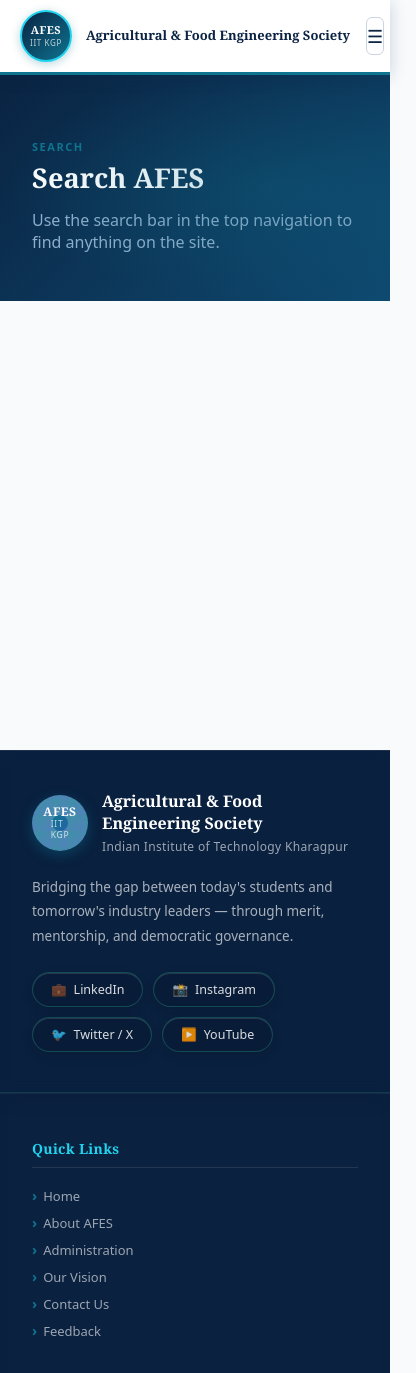
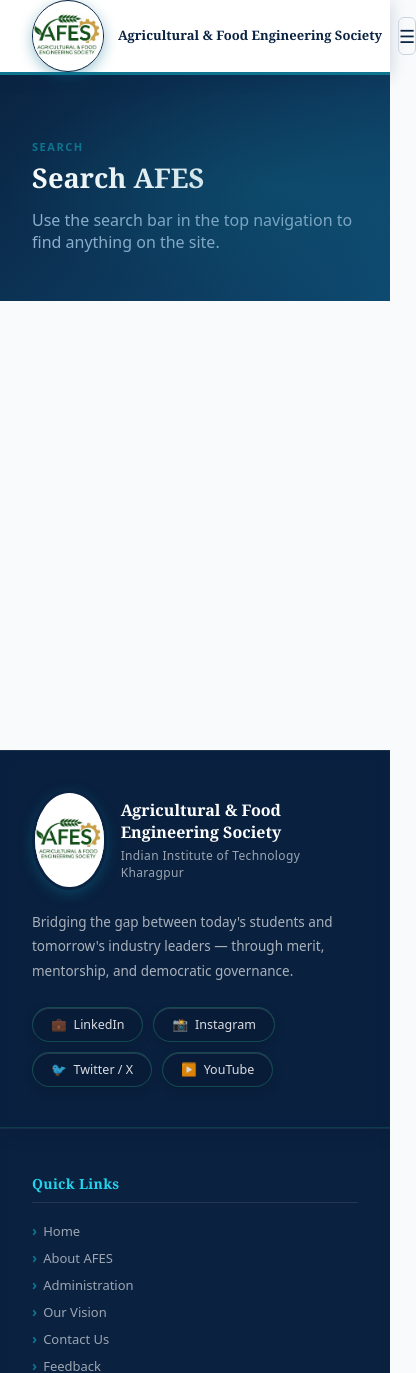
Before and after one commit to Mouli-Mandal/afes_website, a React (Vite) app: page /search in a window 390 px wide. Shown: the top 1373 px of the page, 416 px wide, since content can reach past the window. Built offline with nearby package versions, Linux system fonts and the light colour scheme.

Commit message:
fix achievements and programmes sections  and logo in home page

```diff
--- a/src/components/Footer.jsx
+++ b/src/components/Footer.jsx
@@ -47,8 +47,9 @@ export default function Footer() {
           <div className={styles.topBrandRow}>
             <div className={styles.footerLogo}>
               <div className={styles.footerLogoCircle}>
-                <span className={styles.footerLogoText}>AFES</span>
-                <span className={styles.footerLogoSub}>IIT KGP</span>
+                {/* <span className={styles.footerLogoText}>AFES</span> */}
+                {/* <span className={styles.footerLogoSub}>IIT KGP</span> */}
+                <img src="/logo.png" />
               </div>
               <div>
                 <div className={styles.footerBrandName}>
--- a/src/components/Footer.module.css
+++ b/src/components/Footer.module.css
@@ -67,16 +67,17 @@
 }
 
 .footerLogoCircle {
-    width: 56px;
-    height: 56px;
+    width: 100px;
+    height: 100px;
     border-radius: 50%;
-    background: linear-gradient(135deg, var(--sea) 0%, var(--blue-light) 100%);
+    background: #fff;
     display: flex;
     flex-direction: column;
     align-items: center;
     justify-content: center;
-    border: 20px solid rgba(255, 255, 255, 0.2);
+    border: 3px solid var(--blue-deep);
     box-shadow: 0 4px 14px rgba(14, 116, 144, 0.4);
+    overflow:hidden;
 }
 
 .footerLogoText {
--- a/src/components/Navbar.jsx
+++ b/src/components/Navbar.jsx
@@ -132,8 +132,9 @@ export default function Navbar() {
           {/* Logo + Name */}
           <Link to="/" className={styles.brand}>
             <div className={styles.logoCircle}>
-              <span className={styles.logoText}>AFES</span>
-              <span className={styles.logoSub}>IIT KGP</span>
+              {/* <span className={styles.logoText}>AFES</span> */}
+              {/* <span className={styles.logoSub}>IIT KGP</span> */}
+              <img src = "/logo.png" />
             </div>
             <div className={styles.brandText}>
               <div className={styles.brandName}>Agricultural &amp; Food Engineering Society</div>
--- a/src/components/Navbar.module.css
+++ b/src/components/Navbar.module.css
@@ -210,18 +210,19 @@
     flex-shrink: 0;
 }
 
+
 .logoCircle {
-    width: 52px;
-    height: 52px;
+    width: 72px;
+    height: 72px;
     border-radius: 50%;
-    background: linear-gradient(135deg, var(--blue-deep) 0%, var(--sea) 100%);
+    background: #fff;
     display: flex;
     flex-direction: column;
     align-items: center;
     justify-content: center;
-    flex-shrink: 0;
-    border: 2px solid var(--sea-light);
-    box-shadow: 0 2px 10px rgba(14, 116, 144, 0.3);
+    border: 1.5px solid var(--blue-deep);
+    box-shadow: 0 4px 14px rgba(14, 116, 144, 0.4);
+    overflow: hidden;
 }
 
 .logoText {
@@ -382,7 +383,9 @@
     }
 
     .brandBarInner {
-        padding: 0 1.25rem;
+        margin:0 auto;
+        padding:  2rem;
+
     }
 }
 
--- a/src/pages/Administration.jsx
+++ b/src/pages/Administration.jsx
@@ -1,6 +1,6 @@
 import styles from './Administration.module.css'
 
-// ─── Real member data parsed from AFES_Contacts.vcf ───────────────────────────
+// Real member data parsed from AFES_Contacts.vcf
 
 const ORG_STRUCTURE = {
   oversight: [
@@ -68,11 +68,6 @@ const ORG_STRUCTURE = {
     ],
   },
 
-  // Under-secretary / Associate not in VCF — shown as structural placeholders
-  execution: [
-    { name: 'Under-Secretary', position: 'Under-Secretary', type: 'underSecretary' },
-    { name: 'Associate', position: 'Associate', type: 'associate' },
-  ],
 }
 
 // ─── Portfolio configuration (label, icon, colour accent) ────────────────────
--- a/src/pages/Home.jsx
+++ b/src/pages/Home.jsx
@@ -47,7 +47,7 @@ const NEWS = [
 ]
 
 const STATS = [
-  { icon: '🎓', num: '1000+', label: 'Student Members', color: 'sea' },
+  { icon: '🎓', num: '31+', label: 'Student Members', color: 'sea' },
   { icon: '🏭', num: '4', label: 'Core Portfolios', color: 'green' },
   { icon: '👨‍🏫', num: '10', label: 'Faculty Advisors', color: 'blue' },
   { icon: '🤝', num: '200+', label: 'Alumni Network', color: 'sea' },
@@ -232,7 +232,7 @@ export default function Home() {
           </div>
 
           {/* Glass stat chips in hero */}
-          <div className={styles.heroChips}>
+          {/* <div className={styles.heroChips}>
             {STATS.map(({ icon, num, label }) => (
               <div key={label} className={styles.heroChip}>
                 <span>{icon}</span>
@@ -240,7 +240,7 @@ export default function Home() {
                 <span className={styles.heroChipLabel}>{label}</span>
               </div>
             ))}
-          </div>
+          </div> */}
         </div>
 
         {/* Scroll cue */}
--- a/src/pages/Home.module.css
+++ b/src/pages/Home.module.css
@@ -709,7 +709,8 @@
 .achieveSection {
     position: relative;
     overflow: visible;
-    border-bottom: 1px solid white;
+    border-bottom: 2px solid ;
+    background: linear-gradient(180deg, #0f172a 0%, #0d1f3c 100%)
 }
 
 /* Smooth overlay — transparent at top (blends with dark portfolio above),
@@ -731,10 +732,10 @@
 .achieveInner {
     max-width: var(--max-width);
     margin: 0 auto;
-    padding: var(--section-pad);
+    padding: 1.5rem ;
     display: grid;
     grid-template-columns: 1fr 1fr;
-    gap: 4rem;
+    gap: 2rem;
     align-items: start;
     position: relative;
     z-index: 2;
@@ -822,7 +823,7 @@
     margin-top: 2px;
 }
 
-.achieveRight {}
+/* .achieveRight {} */
 
 .programmeHeader {
     font-family: var(--font-display);
```
Also changed, not shown: public/logo.png (added), 1 other file (tests, documents, lock files or other folders).
